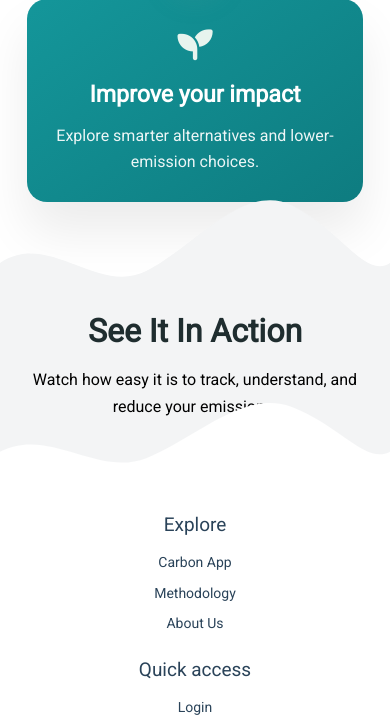
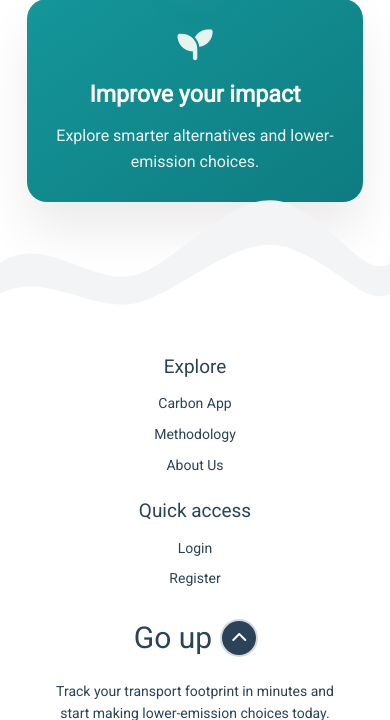
Before and after one commit to SabrinAdan/GreenCostFor19, a Flask app: page / in a window 390 px wide. Shown: the part 2920-3640 px from the top of the page. Run offline with Flask 2, Linux system fonts and the light colour scheme; some libraries are stand-ins or nearby versions.

Commit message:
Ferrrdig

```diff
--- a/capp/static/home.css
+++ b/capp/static/home.css
@@ -369,15 +369,6 @@
 }
 
 
-/************* Video animation***************/
-.videoAnimation{
-  background:#f3f4f5 ;
-  margin-top: -40px;
-  padding: 20px 20px;
-  padding-top: 50px;
-}
-
-
 
   @media (max-width: 768px) {
 
@@ -521,9 +512,5 @@
     line-height: 1.65;
   }
 
-  /***************** Video section *******************/
-  .videoAnimation{
-    margin-top: -20px;
-    padding: 20px 14px 10px;
-  }
+
 }
--- a/capp/templates/home.html
+++ b/capp/templates/home.html
@@ -151,58 +151,4 @@
 </section>
 
 
-
-<!--------------------------Video animation --------------------------->
-<section class="videoAnimation">
-
-
-   <div class="howHeader">
-      <h2 class="howTitle">See It In Action</h2>
-      <p class="howIntro">
-        Watch how easy it is to track, understand, and reduce your emissions.
-      </p>
-    </div>
-
-</section>
-
-
-
-
-
-
-<!--Facts-->
-<!--
-<section class="key_figures">
-
-  <div class="facts_container">
-
-    <div class="key_figures_top">
-      <h3> Key figures 2026</h3>
-    </div>
-
-    <div class="stats">
-      <div class="stat">
-        <div class="stat-number">1,843</div>
-        <div class="stat-label">COLLEAGUES</div>
-
-      </div>
-
-      <div class="stat">
-        <div class="stat-number">1,843</div>
-        <div class="stat-label">COLLEAGUES</div>
-
-      </div>
-      <div class="stat">
-        <div class="stat-number">1,843</div>
-        <div class="stat-label">COLLEAGUES</div>
-
-      </div>
-
-    </div>
-
-  </div>
-</section>
-
--->
-
 {% endblock content %}
```
